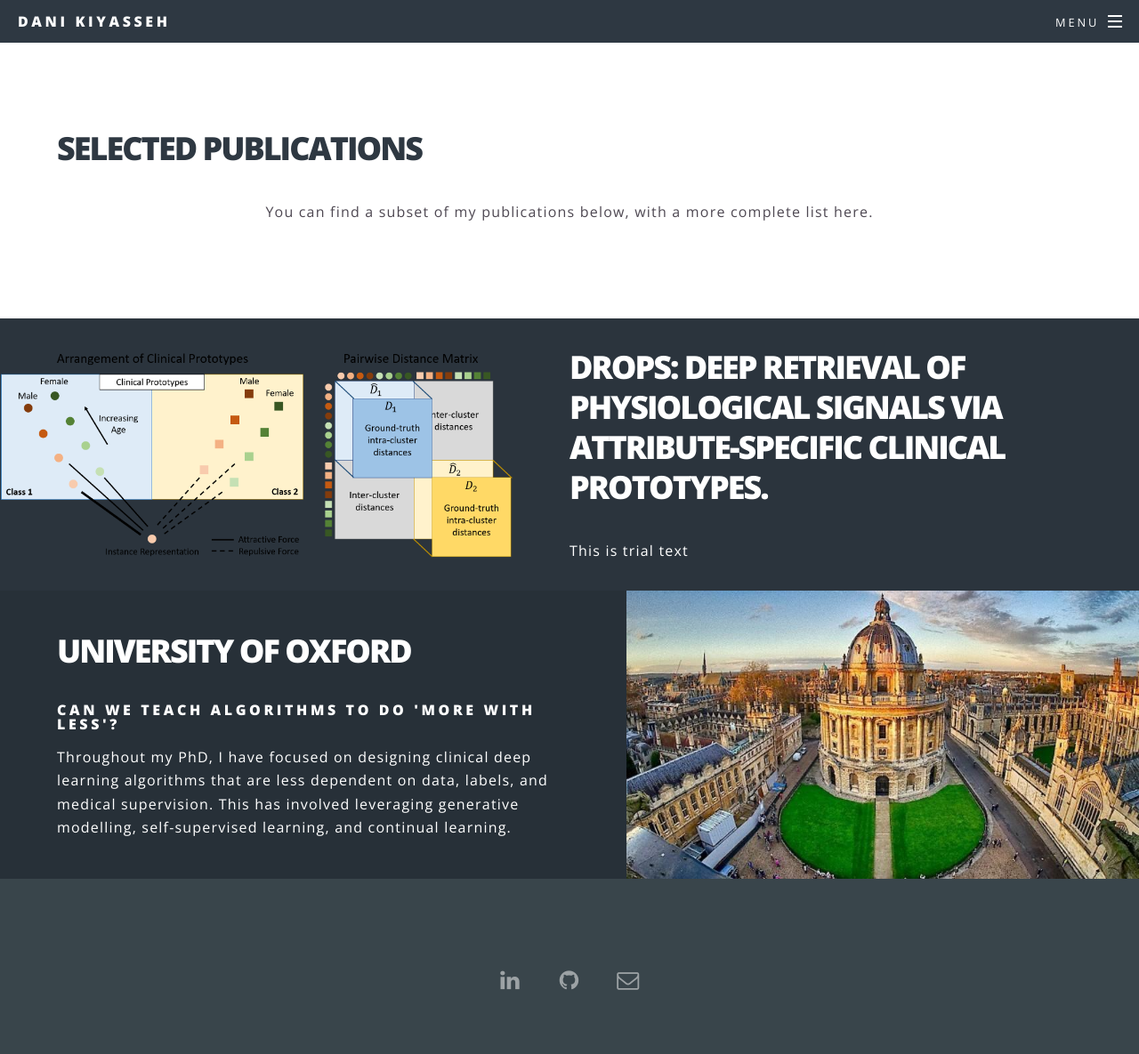
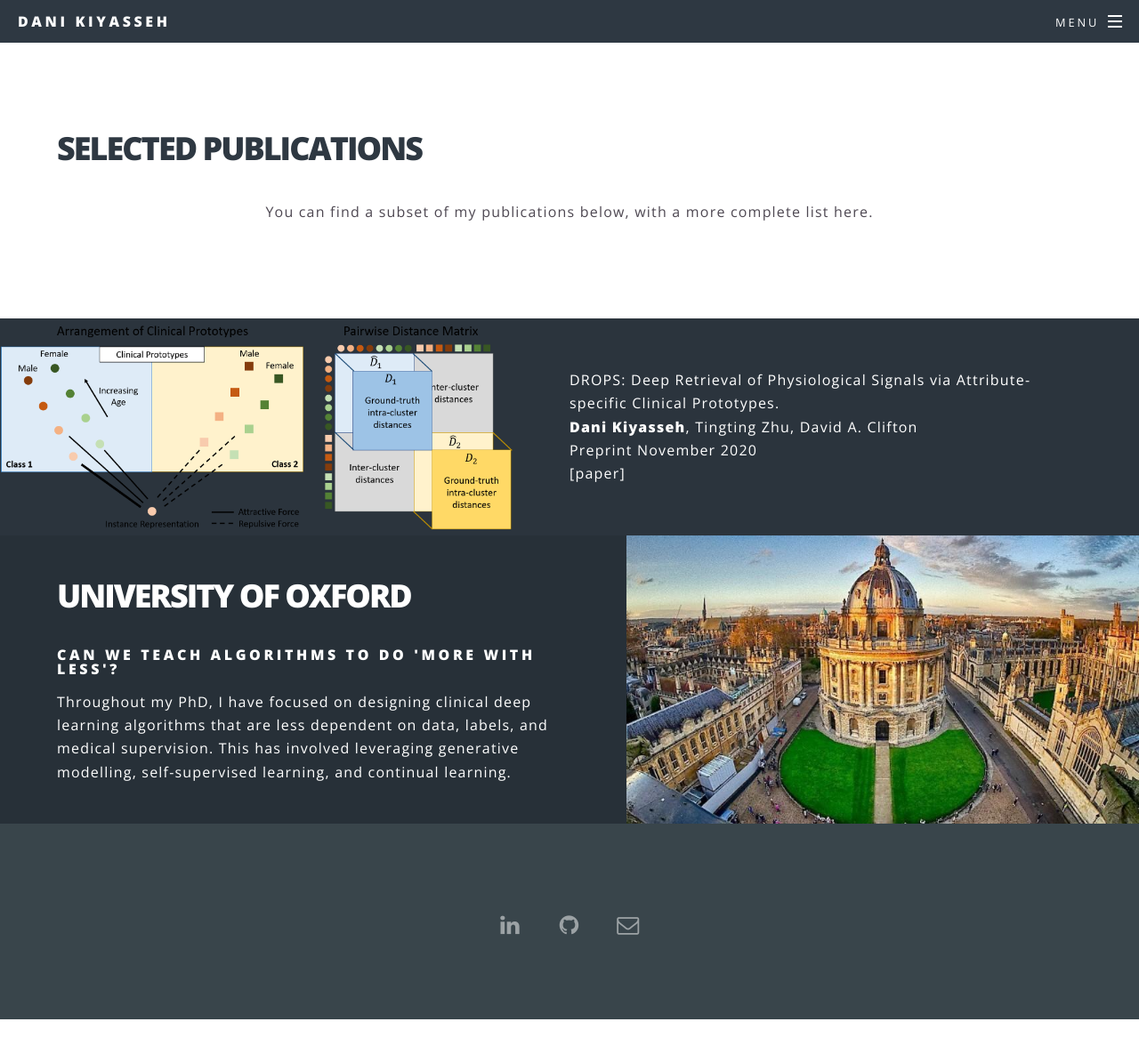
Before and after one commit to danikiyasseh/danikiyasseh.github.io, a Jekyll site: the page publications.html, which Jekyll copies as it is, in a window 1280 px wide and 1208 px high. Shown: the top 1185 px of the window at 89% size. Built offline with Jekyll 4.4.1, drawn with Linux system fonts in a browser that asks for light colours; a style sheet for code colours, icons or effects is not loaded.

Commit message:
Update publications.html

```diff
--- a/publications.html
+++ b/publications.html
@@ -88,9 +88,10 @@
 					<section class="spotlight">
 			        		<div class="image"><img src="images/DROPS_summary_figure.png" alt="Ox" /></div><div class="content">
 
-			        		<h2><a href="https://arxiv.org/abs/2011.14230">DROPS: Deep Retrieval of Physiological Signals via Attribute-specific Clinical Prototypes.</a></h2>
-<!-- 						<h1>Can we teach algorithms to do 'more with less'?</h1> -->
-						<p> This is trial text
+			        		<p><a href="https://arxiv.org/abs/2011.14230">DROPS: Deep Retrieval of Physiological Signals via Attribute-specific Clinical Prototypes.</a> <br />
+<b>						Dani Kiyasseh</b>, Tingting Zhu, David A. Clifton <br />
+						Preprint November 2020 <br />
+						[<a id="overwhite" href="https://arxiv.org/abs/2011.14230">paper</a>]
 						</p>
 
 			        		</div>
```
